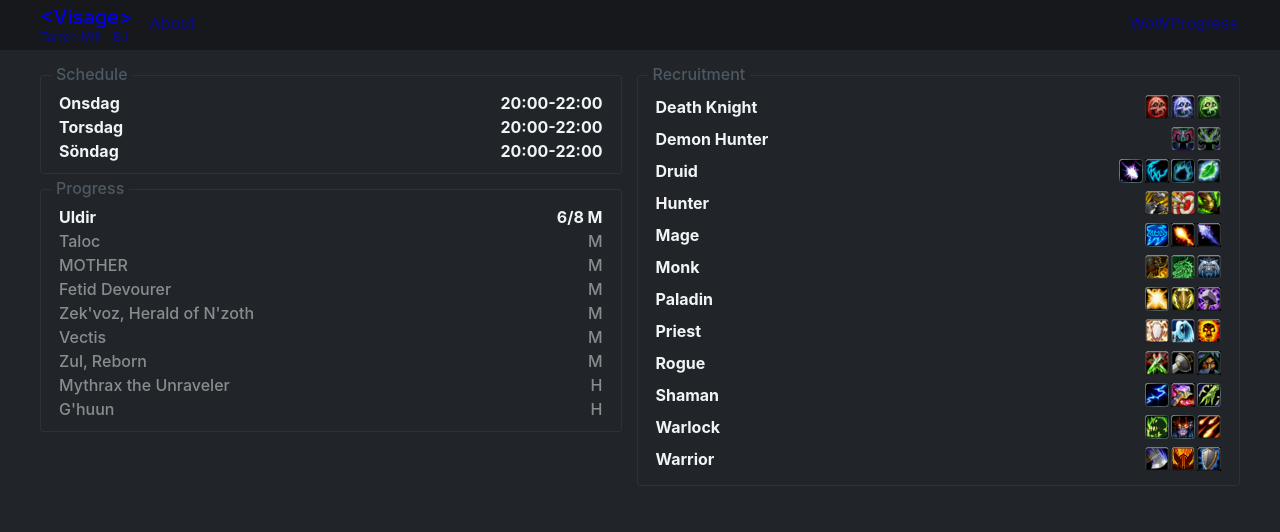
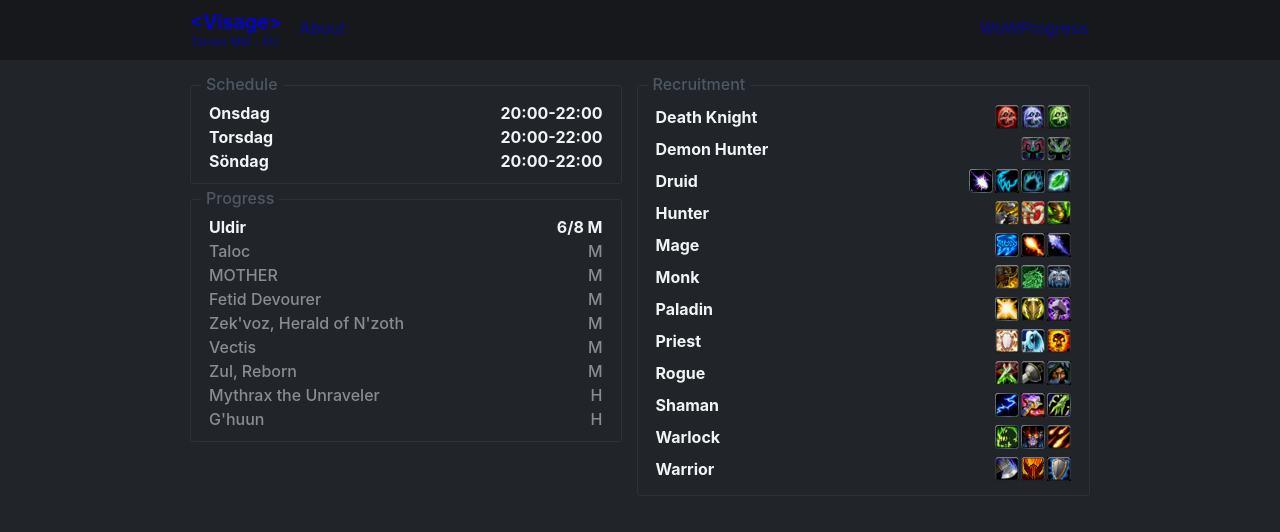
Before and after one commit to carlssonemil/visage, a Vue app: page / in a window 1280 px wide. Shown: the top 532 px of the page. Built offline with nearby package versions, Linux system fonts and the light colour scheme.

Commit message:
:lipstick: Change 'max-width' and 'header-height'

```diff
--- a/src/styles/variables.scss
+++ b/src/styles/variables.scss
@@ -1,6 +1,6 @@
-$max-width: 1200px;
+$max-width: 900px;
 
-$header-height: 50px;
+$header-height: 60px;
 
 $background-color: #212529;   // Open Color - Gray 9
 $text-color: #f1f3f5;         // Open Color - Gray 1
```
